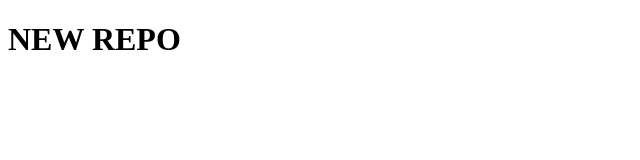
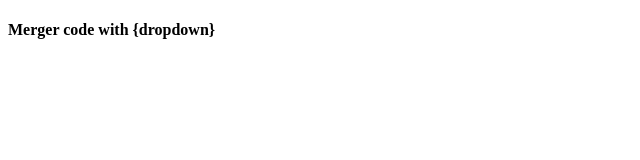
Before and after one commit to vishusharma28/localrepo, a plain HTML site: page index.html in a window 1280 px wide. Shown: the whole page, without its empty margins (0-640 px from the left). Drawn offline with Linux system fonts and the light colour scheme.

```diff
--- a/index.html
+++ b/index.html
@@ -6,6 +6,6 @@
     <title>NEW REPO</title>
 </head>
 <body>
-    <h1>NEW REPO</h1>
+   <h4>Merger code with {dropdown} </h4>
 </body>
 </html>
```
